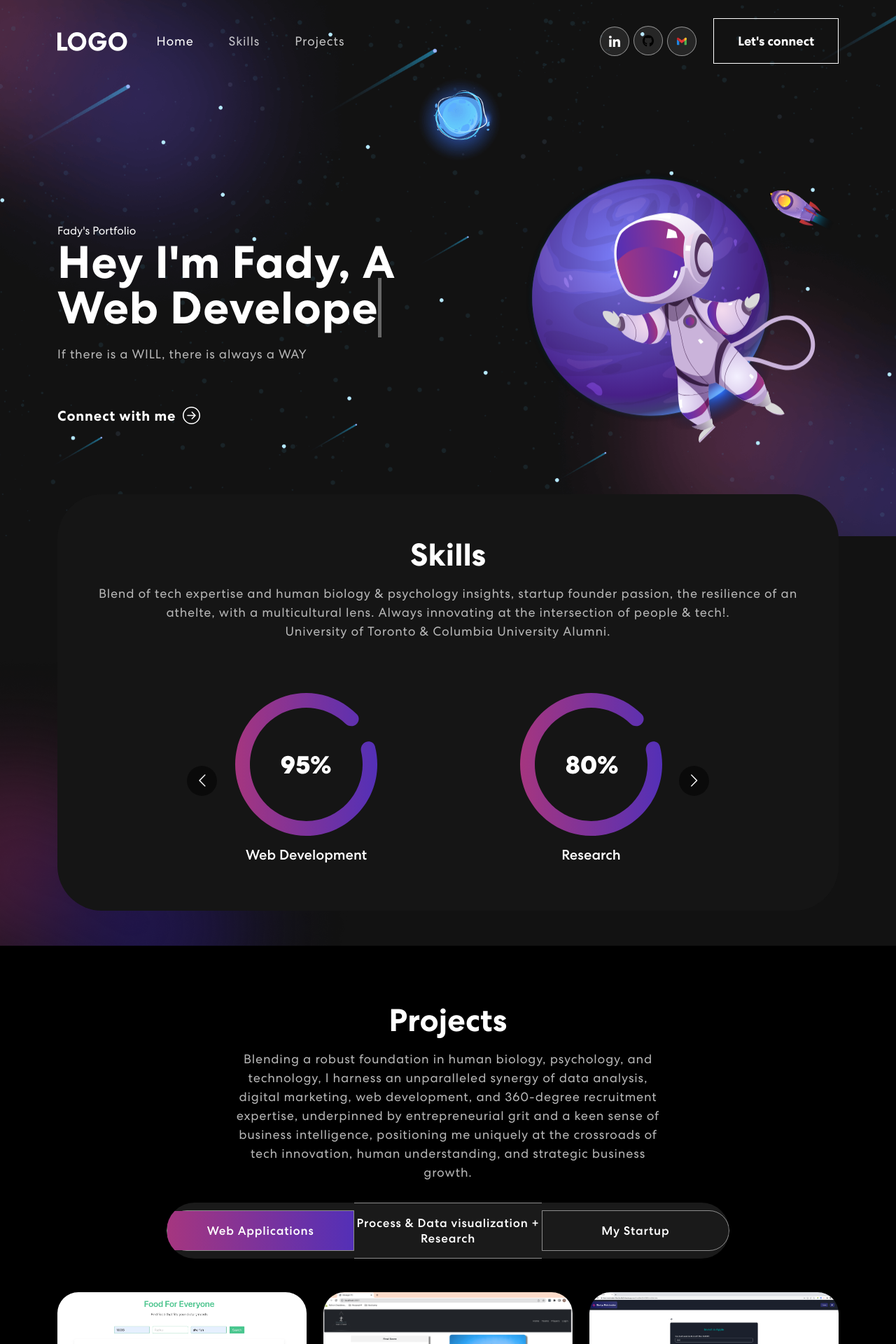
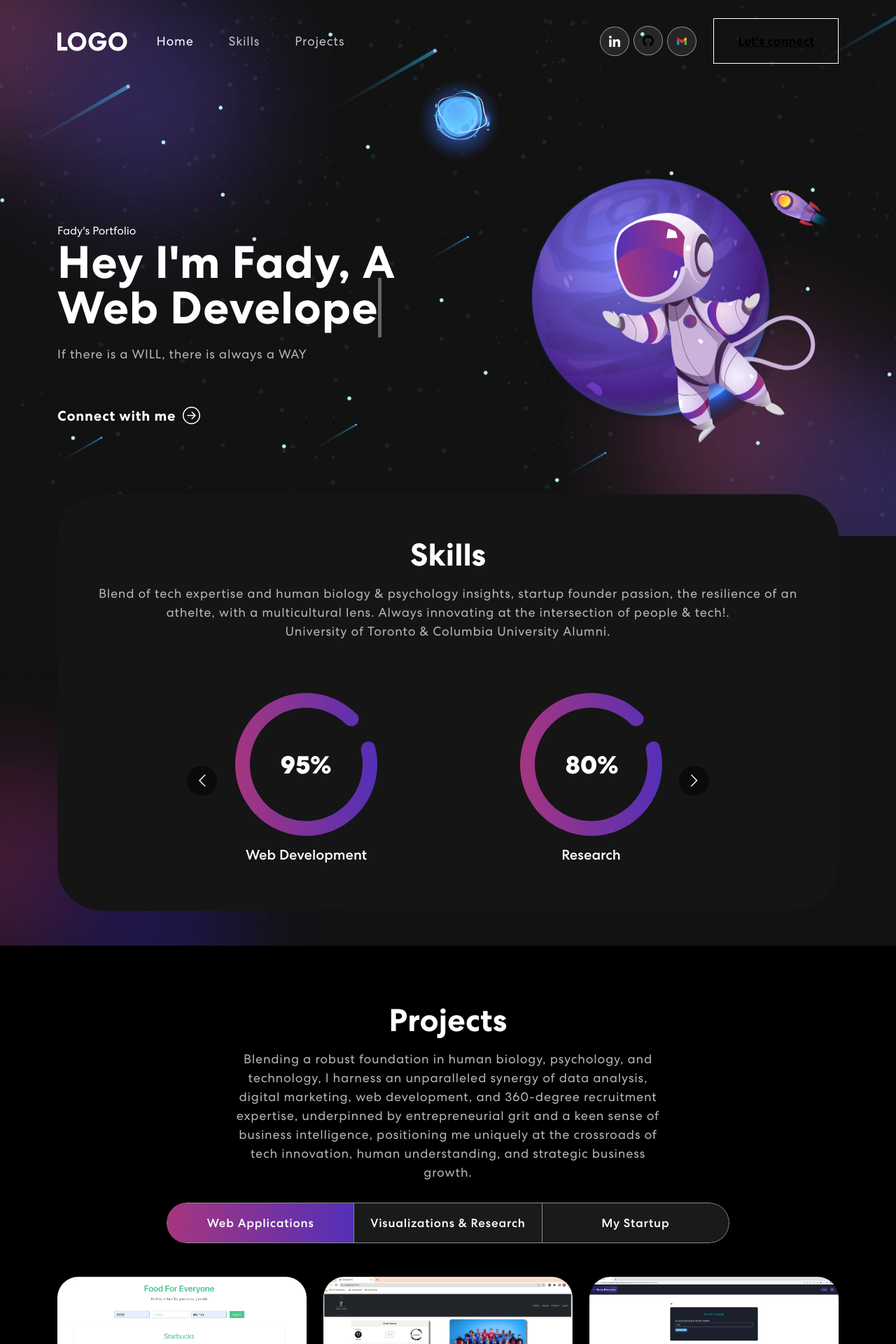
Before and after one commit to Whirlwindraven/my-react-app, a React (Create React App) app: page / in a window 1280 px wide. Shown: the top 1920 px of the page at 70% size. Built offline with nearby package versions, Linux system fonts and the light colour scheme.

Commit message:
anchord the let's connect button

```diff
--- a/src/components/NavBar.js
+++ b/src/components/NavBar.js
@@ -55,7 +55,9 @@
                             </a>
                         </div>
                         <button className="vvd" onClick={() => console.log('connect')}>
-                            <span>Let's connect</span>
+                           <a href="https://www.linkedin.com/in/fady-khalil-721b7b194/">
+                           <span>Let's connect</span>
+                           </a>
                         </button>
                     </span>
                 </Navbar.Collapse>
--- a/src/components/Projects.js
+++ b/src/components/Projects.js
@@ -128,7 +128,7 @@
                       <Nav.Link eventKey="first">Web Applications</Nav.Link>
                     </Nav.Item>
                     <Nav.Item>
-                      <Nav.Link eventKey="second">Process & Data visualization + Research</Nav.Link>
+                      <Nav.Link eventKey="second">Visualizations & Research</Nav.Link>
                     </Nav.Item>
                     <Nav.Item>
                       <Nav.Link eventKey="third">My Startup</Nav.Link>
```
